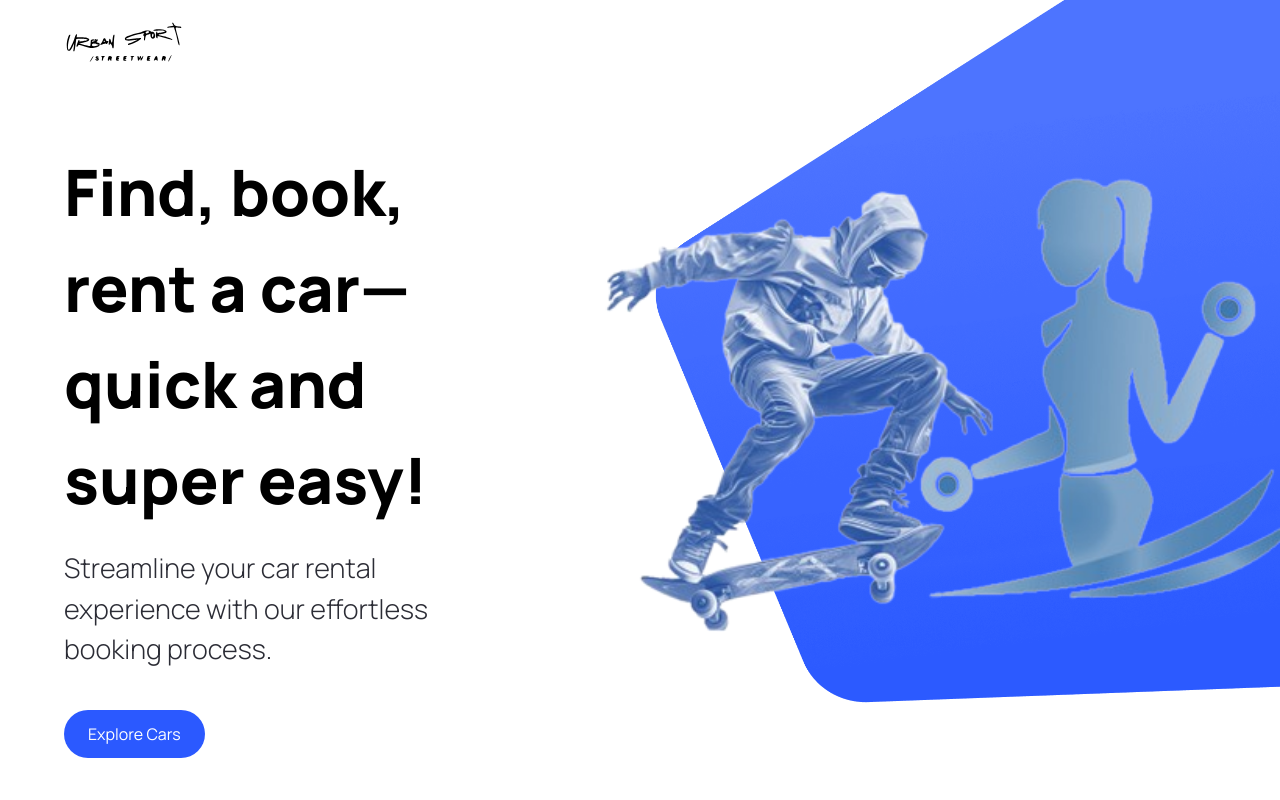
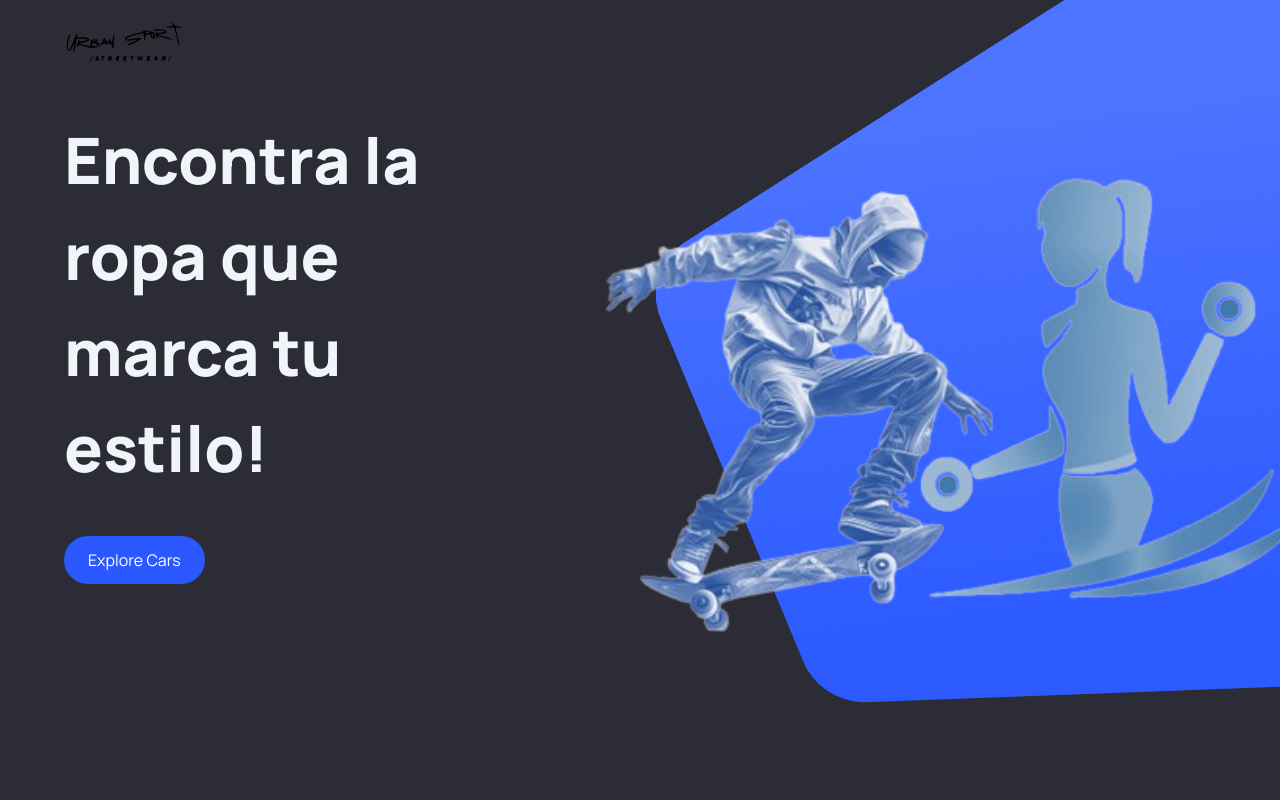
Before and after one commit to RiosHectorM/urban-sportswear-store, a Next.js app: page / in a window 1280 px wide. Shown: the top 800 px of the page. Built offline with nearby package versions, Linux system fonts and the light colour scheme.

Commit message:
styles in progress

```diff
--- a/app/globals.css
+++ b/app/globals.css
@@ -1,4 +1,4 @@
-@import url("https://fonts.googleapis.com/css2?family=Manrope:wght@200;300;400;500;600;700;800&display=swap");
+@import url('https://fonts.googleapis.com/css2?family=Manrope:wght@200;300;400;500;600;700;800&display=swap');
 
 @tailwind base;
 @tailwind components;
@@ -8,7 +8,7 @@
   margin: 0;
   padding: 0;
   box-sizing: border-box;
-  font-family: "Manrope", sans-serif;
+  font-family: 'Manrope', sans-serif;
 }
 
 /* START: General styles */
--- a/app/page.tsx
+++ b/app/page.tsx
@@ -15,7 +15,7 @@ export default async function Home({ searchParams }: HomeProps) {
   //const isDataEmpty = !Array.isArray(allCars) || allCars.length < 1 || !allCars;
 
   return (
-    <main className="overflow-hidden">
+    <main className="overflow-hidden bg-black-100">
       <Hero />
 
       {/* <div className='mt-12 padding-x padding-y max-width' id='discover'>
--- a/components/Hero.tsx
+++ b/components/Hero.tsx
@@ -15,15 +15,10 @@ const Hero = () => {
 
   return (
     <div className="hero">
-      <div className="flex-1 pt-36 padding-x">
+      <div className="flex-1 pt-28 padding-x text-slate-100">
         <h1 className="hero__title">
-          Find, book, rent a car—quick and super easy!
+          Encontra la ropa que marca tu estilo!
         </h1>
-
-        <p className="hero__subtitle">
-          Streamline your car rental experience with our effortless booking
-          process.
-        </p>
 
         <CustomButton
           title="Explore Cars"
```
